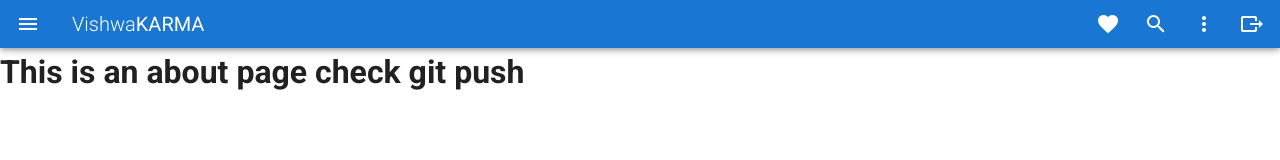
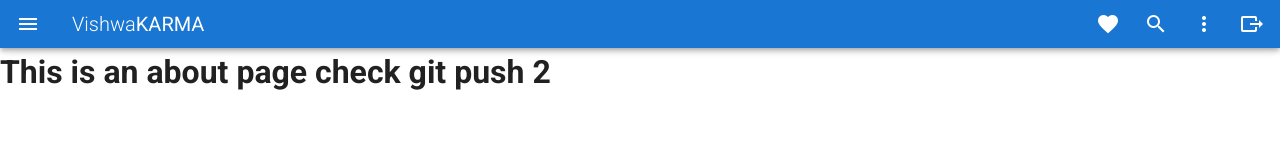
Before and after one commit to vishvanathaa/vishwakarma, a Vue app: page /about in a window 1280 px wide. Shown: the top 160 px of the page. Built offline with nearby package versions, Linux system fonts and the light colour scheme.

Commit message:
about minor change

```diff
--- a/src/views/About.vue
+++ b/src/views/About.vue
@@ -1,5 +1,5 @@
 <template>
   <div class="about">
-    <h1>This is an about page check git push</h1>
+    <h1>This is an about page check git push 2</h1>
   </div>
 </template>
```
